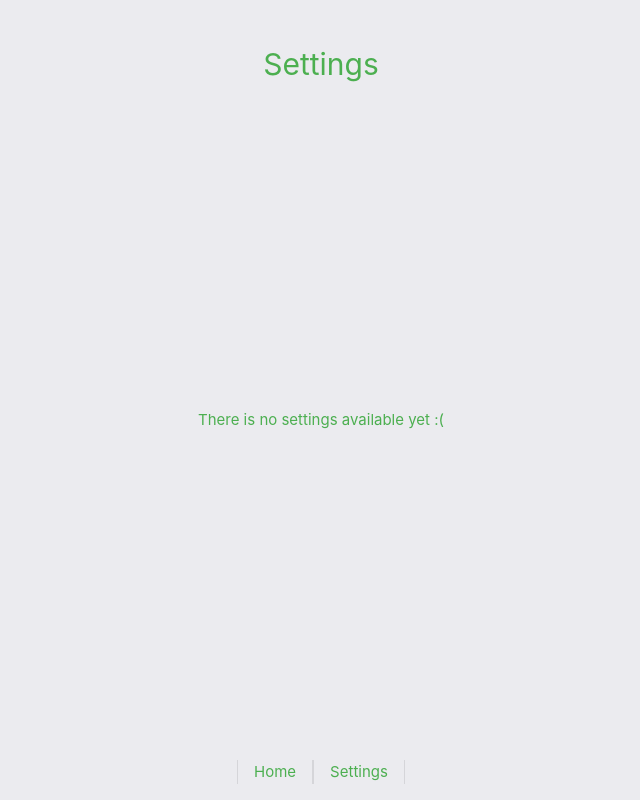
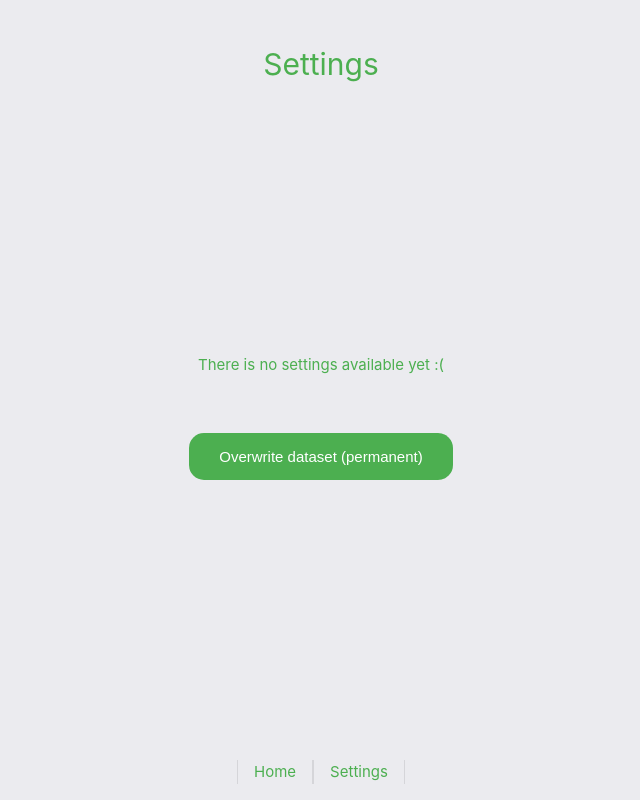
Before and after one commit to tomFregonese/HapplyMemory, a Vue app: page /settings in a window 1280 px wide. Shown: the whole page, without its empty margins (319-959 px from the left). Built offline with nearby package versions, Linux system fonts and the light colour scheme.

Commit message:
[UPDATE] Update README.md. [ADD] Add a button in the settings page that overwrite the dataset

```diff
--- a/src/views/SettingsView.vue
+++ b/src/views/SettingsView.vue
@@ -1,16 +1,22 @@
 <script setup lang="ts">
 import { onMounted, defineEmits } from 'vue'
+import dataSet from '../dataset/minifiedData.json'
 
 const emit = defineEmits(['title'])
 
 onMounted(() => {
   emit('title', 'Settings')
 })
+
+const overwriteDataWithDataSet = () => {
+  localStorage.setItem('data', JSON.stringify(dataSet))
+}
 </script>
 
 <template>
   <main>
     <p>There is no settings available yet :(</p>
+    <br><br><button @click="overwriteDataWithDataSet">Overwrite dataset (permanent)</button>
   </main>
 </template>
 
```
Also changed, not shown: 1 other file (tests, documents, lock files or other folders).
